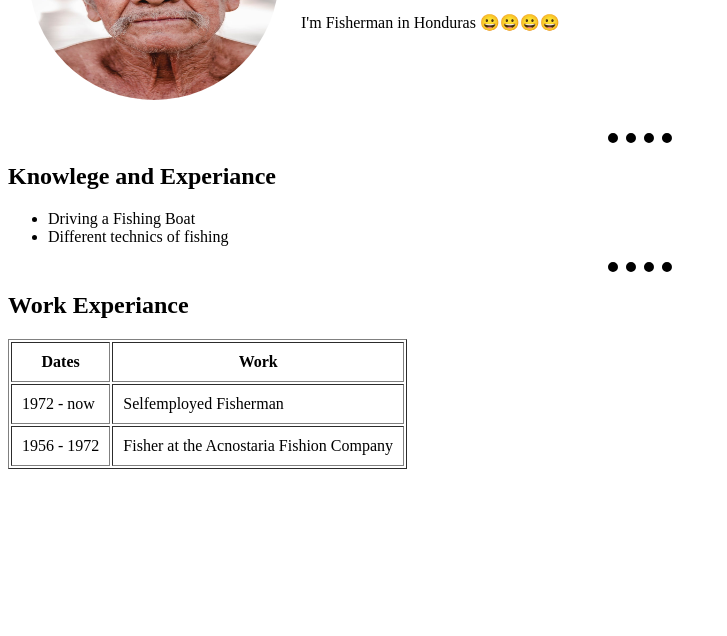
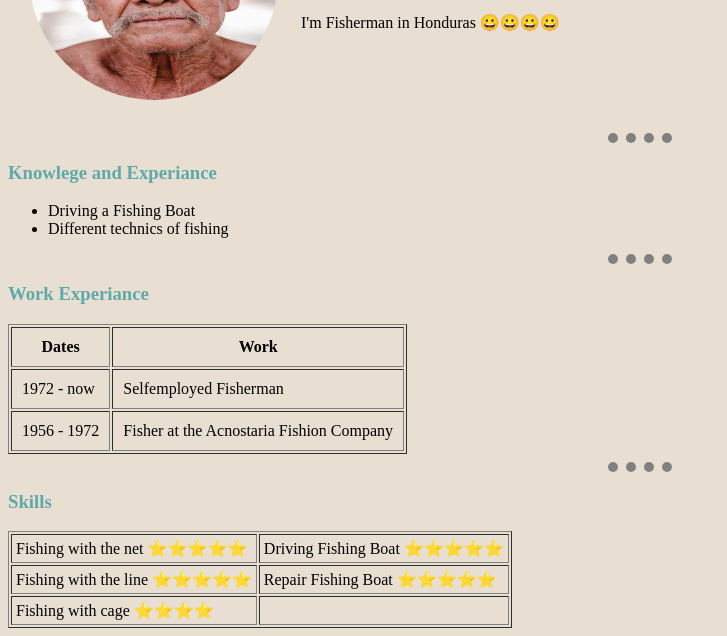
Before and after one commit to SpiriDs/Fisherman, a plain HTML site: page index.html in a window 1280 px wide. Shown: the part 179-815 px from the top of the page, without its empty margins (0-727 px from the left). Drawn offline with Linux system fonts and the light colour scheme.

Commit message:
little Css Changes

```diff
--- a/css/style.css
+++ b/css/style.css
@@ -1,3 +1,7 @@
+body {
+    background-color: #e8ded2;
+}
+
 img {
     height: 250px;
     width: 250px;
@@ -13,6 +17,11 @@ div {
 
 h1 {
     height: 30px;
+    color: #5eaaa8;
+}
+
+h3 {
+    color: #5eaaa8;
 }
 
 hr {
@@ -22,6 +31,7 @@ hr {
     border-right-style: none;*/
     border-style: none none dotted;
     border-width: 10px;
+    color: grey;
 
 
     width: 5%;
--- a/index.html
+++ b/index.html
@@ -2,17 +2,16 @@
 <html lang="en">
 
 <head>
-    <meta charset="UTF-8">
-    <meta name="viewport" content="width=h1, initial-scale=h1">
-    <link rel="stylesheet" href="css/style.css">
+    <meta charset="UTF-8" />
+    <meta name="viewport" content="width=h1, initial-scale=h1" />
+    <link rel="stylesheet" href="css/style.css" />
     <title>Document</title>
 </head>
 
 <body>
-
-    <table cellspacing=20>
+    <table cellspacing="20">
         <tr>
-            <td><img src="pics/pic1.jpeg" alt="picutre"></td>
+            <td><img src="pics/pic1.jpeg" alt="picutre" /></td>
             <td>
                 <h1>Jose Ertera</h1>
                 <p>Fisherman</p>
@@ -20,39 +19,90 @@
             </td>
         </tr>
     </table>
-    <hr>
-    <h2>Knowlege and Experiance</h2>
+    <hr />
+    <h3>Knowlege and Experiance</h3>
     <ul>
         <li>Driving a Fishing Boat</li>
         <li>Different technics of fishing</li>
-
     </ul>
-    <hr>
-    <h2>
+    <hr />
+    <h3>
         Work Experiance
-    </h2>
-    <table border=1, cellpadding=10px>
+    </h3>
+    <table border="1," cellpadding="10px">
         <th>Dates</th>
         <th>Work</th>
         <tr>
             <td>1972 - now</td>
             <td>Selfemployed Fisherman</td>
         </tr>
-
-
-
         <tr>
             <td>1956 - 1972</td>
             <td>Fisher at the Acnostaria Fishion Company</td>
         </tr>
+    </table cellspacing="10">
+    <hr />
+    <h3>Skills</h3>
+    <table border=1>
+        <tr>
+            <td>
+                <table>
+                    <tr>
+                        <td>Fishing with the net</td>
+                        <td>⭐️⭐️⭐️⭐️⭐️</td>
+                    </tr>
+                </table>
+            </td>
+            <td>
+                <table>
+                    <tr>
+                        <td>Driving Fishing Boat</td>
+                        <td>⭐️⭐️⭐️⭐️⭐️</td>
+                    </tr>
+                </table>
+            </td>
+        </tr>
+        <tr>
+            <td>
+                <table>
+                    <tr>
+                        <td>Fishing with the line</td>
+                        <td>⭐️⭐️⭐️⭐️⭐️</td>
+                    </tr>
+                </table>
+            </td>
+            <td>
+                <table>
+                    <tr>
+                        <td>Repair Fishing Boat</td>
+                        <td>⭐️⭐️⭐️⭐️⭐️</td>
+                    </tr>
+                </table>
+            </td>
+        </tr>
+        <tr>
+            <td>
+                <table>
+                    <tr>
+                        <td>Fishing with cage</td>
+                        <td>⭐️⭐️⭐️⭐️</td>
+                    </tr>
+                </table>
+            </td>
+            <td>
+                <table>
+                    <tr>
+
+                    </tr>
+                </table>
+            </td>
+        </tr>
+
+
 
 
 
     </table>
-
-
-
-
 </body>
 
 </html>
```
